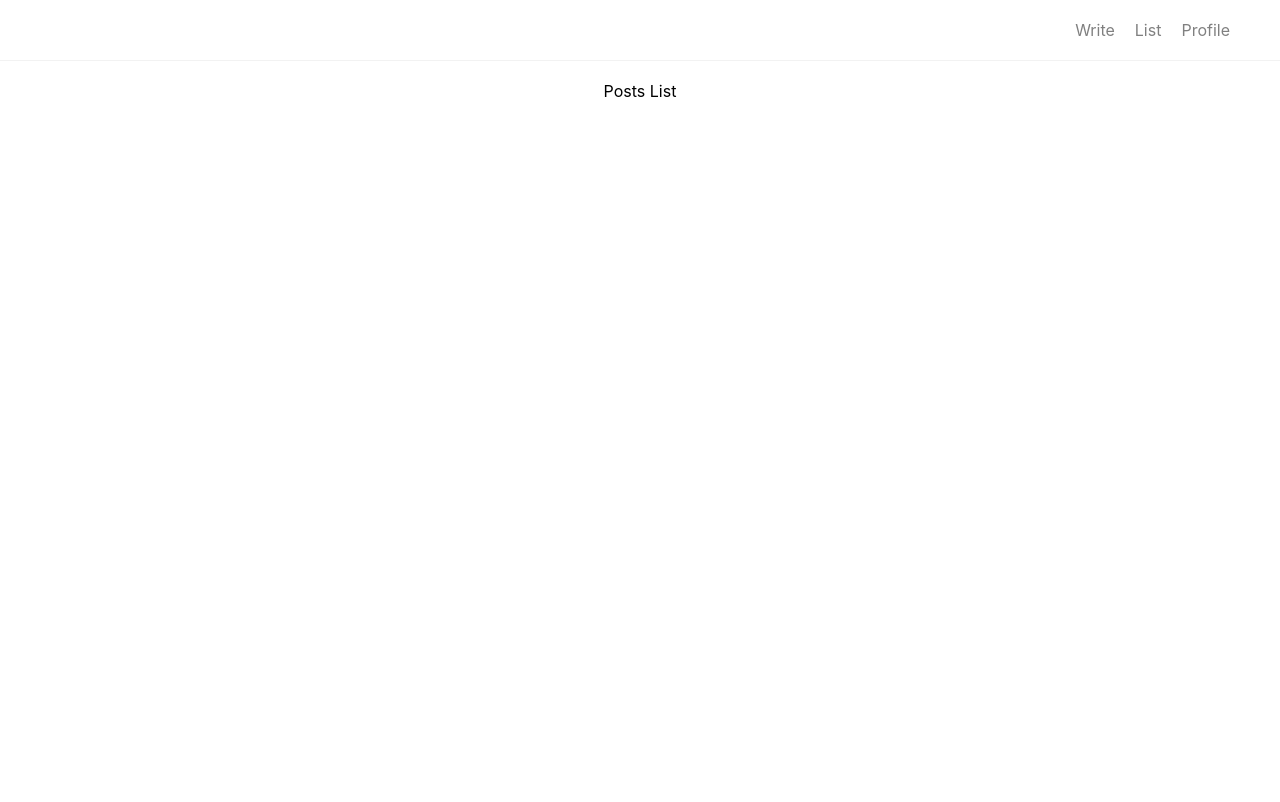
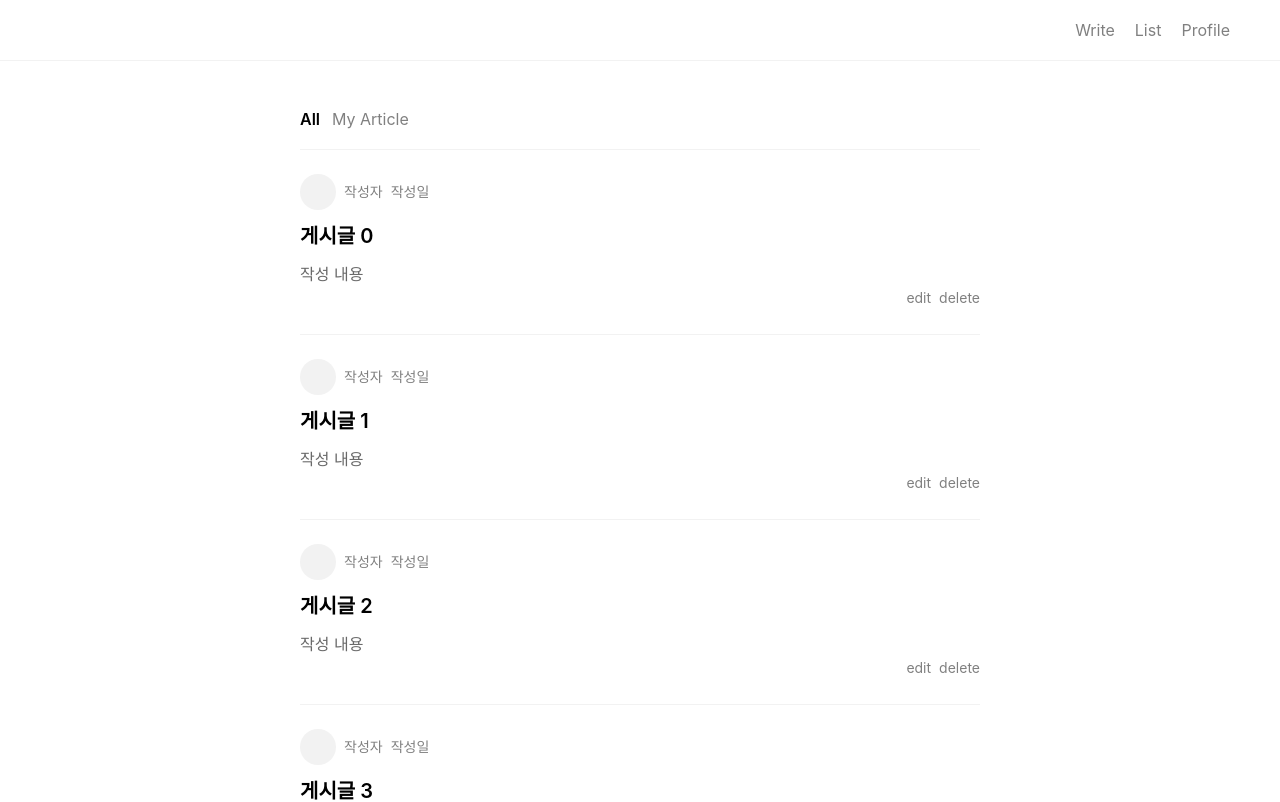
Before and after one commit to horeijin/react-blog, a React (Create React App) app: page / in a window 1280 px wide. Shown: the top 802 px of the page. Built offline with nearby package versions, Linux system fonts and the light colour scheme.

Commit message:
feature: home 페이지 작성

```diff
--- a/src/index.css
+++ b/src/index.css
@@ -44,10 +44,322 @@ footer {
   justify-content: center;
   gap: 20px;
 }
+footer a {
+  text-decoration: none;
+  color: gray;
+}
+footer a:focus,
+footer a:hover {
+  color: black;
+}
 
-/* post list */
-.post-list {
+/* post navigation */
+.post__navigation {
+  display: flex;
+  gap: 12px;
+  margin: 0 auto;
+  max-width: 680px;
+  font-size: 16px;
+  color: gray;
+  cursor: pointer;
+  padding: 48px 20px 0px 20px;
+}
+.post__navigation-active {
+  color: black;
+  font-weight: 600;
+}
+
+/* post list, post detail */
+.post__list,
+.post__detail {
   min-height: 90vh;
-  padding: 20px 40px;
+  padding: 20px;
+  text-align: center;
+  max-width: 680px;
+  margin: 0 auto;
+  text-align: left;
+  line-height: 24px;
+}
+.post__box {
+  padding-top: 24px;
+  padding-bottom: 24px;
+  border-top: 1px solid #f2f2f2;
+}
+.post__profile-box {
+  display: flex;
+  gap: 8px;
+  font-size: 14px;
+  align-items: center;
+}
+.post__profile {
+  width: 36px;
+  height: 36px;
+  background: #f2f2f2;
+  border-radius: 50%;
+}
+.post__date,
+.post__author-name {
+  color: gray;
+}
+.post__title {
+  font-size: 20px;
+  font-weight: 600;
+  margin: 14px 0px;
+}
+.post__text {
+  color: dimgray;
+  font-size: 16px;
+}
+.post__list a {
+  text-decoration: none;
+  color: black;
+}
+.post__utils-box {
+  display: flex;
+  gap: 8px;
+  flex-direction: row-reverse;
+  font-size: 14px;
+  color: gray;
+}
+.post__delete {
+  cursor: pointer;
+}
+.post__delete:hover,
+.post__delete:focus {
+  color: black;
+}
+.post__edit:hover,
+.post__edit:focus,
+.post__edit a:hover,
+.post__edit a:focus {
+  color: black;
+}
+.post__edit a {
+  text-decoration: none;
+  color: gray;
+}
+
+/* post detail */
+
+.post__detail .post__title {
+  font-size: 36px;
+  line-height: 40px;
+}
+.post__detail .post__utils-box {
+  padding: 10px 0px;
+  border-top: 1px solid #f2f2f2;
+  border-bottom: 1px solid #f2f2f2;
+  flex-direction: row;
+}
+.post__detail .post__profile-box {
+  padding: 10px 0px;
+}
+.post__detail .post__text {
+  padding: 20px 0px;
+}
+
+/* profile */
+
+.profile__box {
+  display: flex;
+  gap: 18px;
+  align-items: center;
+  font-size: 18px;
+  margin: 0 auto;
+  max-width: 680px;
+  text-align: left;
+  line-height: 24px;
+  justify-content: space-between;
+  padding: 20px;
+}
+.flex__box-lg {
+  display: flex;
+  gap: 18px;
+  align-items: center;
+}
+.profile__image {
+  width: 72px;
+  height: 72px;
+  background-color: #f2f2f2;
+  border-radius: 50%;
+}
+.profile__name {
+  font-size: 16px;
+  padding-top: 4px;
+}
+.profile__email {
+  font-weight: 500;
+}
+.profile__logout {
+  color: gray;
+  font-size: 14px;
+}
+.profile__logout:hover,
+.profile__logout:focus {
+  color: black;
+}
+
+/* carousel */
+
+.carousel {
+  margin: 0 auto;
+  max-width: 980px;
+  margin-top: 36px;
+}
+ul.carousel__slides {
+  display: block;
+  position: relative;
+  height: 400px;
+  margin: 0;
+  padding: 0;
+  overflow: hidden;
+  list-style: none;
+}
+.carousel__slides * {
+  user-select: none;
+  -ms-user-select: none;
+  -moz-user-select: none;
+  -khtml-user-select: none;
+  -webkit-user-select: none;
+  -webkit-touch-callout: none;
+}
+ul.carousel__slides input {
+  display: none;
+}
+.carousel__slide-container {
+  display: block;
+}
+.carousel__slide-img {
+  display: block;
+  position: absolute;
+  width: 100%;
+  height: 100%;
+  top: 0;
+  opacity: 0;
+  transition: all 0.7s ease-in-out;
+}
+.carousel__slide-img img {
+  width: auto;
+  min-width: 100%;
+  height: 100%;
+}
+.carousel__controls {
+  position: absolute;
+  top: 0;
+  left: 0;
+  right: 0;
+  z-index: 999;
+  font-size: 100px;
+  line-height: 400px;
+  color: #fff;
+}
+.carousel__controls label {
+  display: none;
+  position: absolute;
+  padding: 0 20px;
+  opacity: 0;
+  transition: opacity 0.2s;
+  cursor: pointer;
+}
+.carousel__slide-img:hover + .carousel__controls label {
+  opacity: 0.5;
+}
+.carousel__controls label:hover {
+  opacity: 1;
+}
+.carousel__controls .carousel__slide-prev {
+  width: 49%;
+  text-align: left;
+  left: 0;
+}
+.carousel__controls .carousel__slide-next {
+  width: 49%;
+  text-align: right;
+  right: 0;
+}
+.carousel__dots {
+  position: absolute;
+  left: 0;
+  right: 0;
+  bottom: 20px;
+  z-index: 999;
   text-align: center;
 }
+.carousel__dots .carousel__dot {
+  display: inline-block;
+  width: 10px;
+  height: 10px;
+  border-radius: 50%;
+  background-color: #fff;
+  opacity: 0.5;
+  margin: 10px;
+}
+input:checked + .carousel__slide-container .carousel__slide-img {
+  opacity: 1;
+  transform: scale(1);
+  transition: opacity 1s ease-in-out;
+}
+input:checked + .carousel__slide-container .carousel__controls label {
+  display: block;
+}
+input#img-1:checked ~ .carousel__dots label#img-dot-1,
+input#img-2:checked ~ .carousel__dots label#img-dot-2,
+input#img-3:checked ~ .carousel__dots label#img-dot-3 {
+  opacity: 1;
+}
+input:checked + .carousel__slide-container .nav label {
+  display: block;
+}
+
+/* form */
+.form {
+  margin: 0 auto;
+  max-width: 680px;
+  padding: 20px;
+  margin-top: 20px;
+}
+.form input {
+  height: 20px;
+  padding: 10px 10px;
+  font-size: 16px;
+  border-radius: 0.3rem;
+  border: 1px solid lightgray;
+  width: 96%;
+  max-width: 680px;
+}
+.form textarea {
+  min-height: 400px;
+  padding: 10px 10px;
+  font-size: 16px;
+  line-height: 1.5;
+  border-radius: 0.3rem;
+  border: 1px solid lightgray;
+  width: 96%;
+  max-width: 680px;
+}
+.form .form__block {
+  margin-top: 20px;
+  width: 100%;
+}
+.form label {
+  display: block;
+  font-weight: 500;
+  margin-bottom: 10px;
+  margin-top: 20px;
+}
+.form .form__btn--submit {
+  width: 100%;
+  height: 48px;
+  font-weight: 600;
+  padding: 10px 10px;
+  float: right;
+  cursor: pointer;
+  margin: 0 auto;
+  font-size: 16px;
+  background-color: #2563eb;
+  color: white;
+}
+.form .form__btn--submit:hover,
+.form .form__btn--submit:focus {
+  background-color: #1945a4;
+}
--- a/src/pages/home/index.tsx
+++ b/src/pages/home/index.tsx
@@ -13,11 +13,33 @@ export const Home: FC<Props> = () => {
           <Link to="/profile">Profile</Link>
         </div>
       </header>
-      <div className="post-list">Posts List</div>
+      <div className="post__navigation">
+        <div className="post__navigation-active">All</div>
+        <div>My Article</div>
+      </div>
+      <div className="post__list">
+        {[...Array(10)].map((e, i) => (
+          <div key={i} className="post__box">
+            <Link to={`/posts/${i}`}>
+              <div className="post__profile-box">
+                <div className="post__profile" />
+                <div className="post__author-name">작성자</div>
+                <div className="post__date">작성일</div>
+              </div>
+              <div className="post__title">게시글 {i}</div>
+              <div className="post__text">작성 내용</div>
+              <div className="post__utils-box">
+                <div className="post__delete">delete</div>
+                <div className="post__edit">edit</div>
+              </div>
+            </Link>
+          </div>
+        ))}
+      </div>
       <footer>
-        <li>menu 1</li>
-        <li>menu 2</li>
-        <li>menu 3</li>
+        <Link to="/posts/new">Write</Link>
+        <Link to="/posts">List</Link>
+        <Link to="/profile">Profile</Link>
       </footer>
     </div>
   );
```
